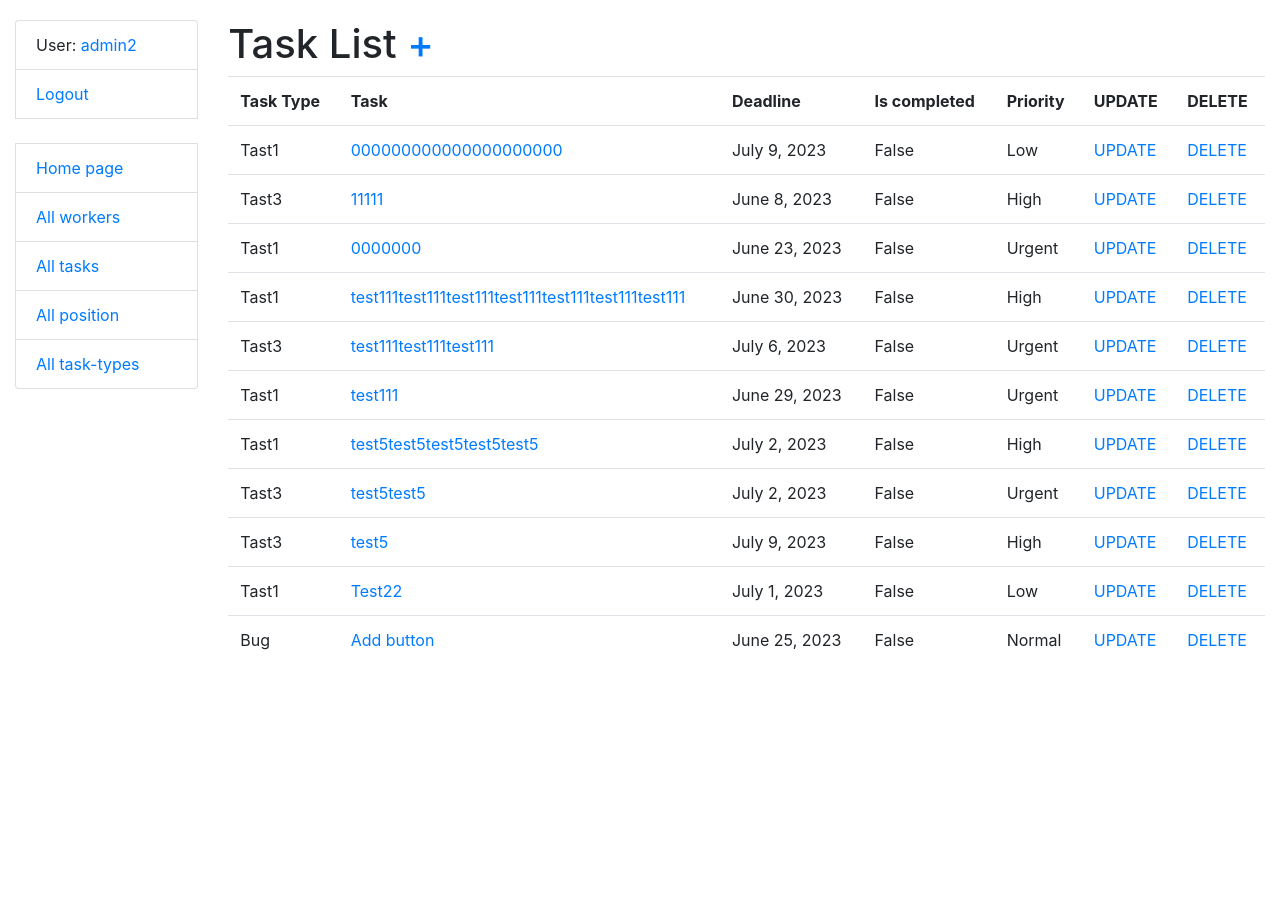
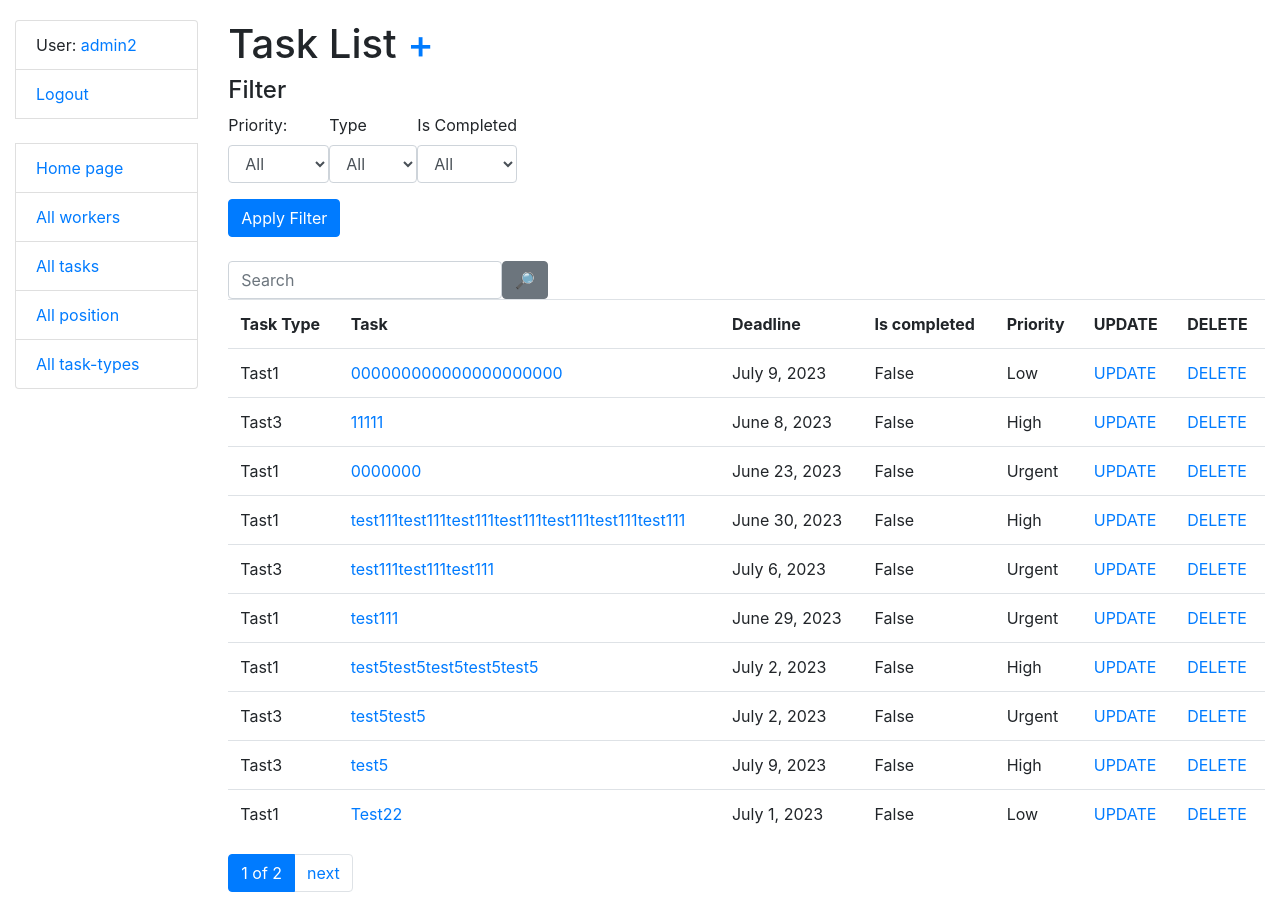
Before and after one commit to xtina999/it-company-task-manager, a Django app: page /tasks/ in a window 1280 px wide. Before the commit the page ends 650 px from the top, so only its background shows below. Run offline with Django 4.2, Linux system fonts and the light colour scheme; a user stored in the database is signed in; data comes from the database, SQL or seed files in the repository; both versions use the stored data as it was after the commit; some libraries are stand-ins or nearby versions.

Commit message:
Add pagination, search bar and filter to the Task list page

```diff
--- a/task_manager/forms.py
+++ b/task_manager/forms.py
@@ -3,7 +3,7 @@ from django.contrib.auth import get_user_model
 from django.forms import PasswordInput, DateInput
 from django.contrib.auth.forms import UserCreationForm
 
-from task_manager.models import Worker, Task
+from task_manager.models import Worker, Task, TaskType
 
 
 class WorkerCreateForm(forms.ModelForm):
@@ -47,3 +47,12 @@ class TaskForm(forms.ModelForm):
             "task_type",
             "assignees"
         ]
+
+
+class TaskSearchForm(forms.Form):
+    name = forms.CharField(
+        max_length=255,
+        required=False,
+        label="",
+        widget=forms.TextInput(attrs={"placeholder": "Search"}),
+    )
--- /dev/null
+++ b/task_manager/templatetags/query_transform.py
@@ -0,0 +1,15 @@
+from django import template
+
+register = template.Library()
+
+
+@register.simple_tag
+def query_transform(request, **kwargs):
+    updated = request.GET.copy()
+    for k, v in kwargs.items():
+        if v is not None:
+            updated[k] = v
+        else:
+            updated.pop(k, 0)
+
+    return updated.urlencode()
--- a/task_manager/views.py
+++ b/task_manager/views.py
@@ -4,7 +4,7 @@ from django.shortcuts import render
 from django.views import generic
 from django.urls import reverse_lazy
 
-from task_manager.forms import WorkerUpdateForm, WorkerCreateForm, TaskForm
+from task_manager.forms import WorkerUpdateForm, WorkerCreateForm, TaskForm, TaskSearchForm
 from task_manager.models import (
     Worker,
     Task,
@@ -48,7 +48,36 @@ class WorkerDeleteView(LoginRequiredMixin, generic.DeleteView):
 
 class TaskListView(LoginRequiredMixin, generic.ListView):
     model = Task
-    queryset = Task.objects.select_related("task_type")
+    paginate_by = 10
+
+    def get_context_data(self, *, object_list=None, **kwargs) -> dict:
+        context = super().get_context_data(**kwargs)
+        name = self.request.GET.get("name", "")
+        context["task_types"] = TaskType.objects.all()
+        context["search_form"] = TaskSearchForm(initial={
+            "name": name
+        })
+
+        return context
+
+    def get_queryset(self):
+        queryset = Task.objects.select_related("task_type")
+        priority = self.request.GET.get("priority")
+        task_type = self.request.GET.get("task_type")
+        is_completed = self.request.GET.get("is_completed")
+        form = TaskSearchForm(self.request.GET)
+
+        if priority:
+            queryset = queryset.filter(priority=priority)
+        if task_type:
+            queryset = queryset.filter(task_type=task_type)
+        if is_completed:
+            is_completed = True if is_completed == "true" else False
+            queryset = queryset.filter(is_completed=is_completed)
+        if form.is_valid():
+            queryset = queryset.filter(name__icontains=form.cleaned_data["name"])
+
+        return queryset
 
 
 class TaskDetailView(LoginRequiredMixin, generic.DetailView):
--- /dev/null
+++ b/templates/includes/pagination.html
@@ -0,0 +1,21 @@
+{% load query_transform %}
+{% if is_paginated %}
+  <ul class="pagination">
+    {% if page_obj.has_previous %}
+      <li class="page-item">
+        <a href="?{% query_transform request page=previous.next_page_number %}" class="page-link">prev</a>
+      </li>
+    {% endif %}
+
+    <li class="page-item active">
+      <span class="page-link">{{ page_obj.number }} of {{ paginator.num_pages }}</span>
+    </li>
+
+    {% if page_obj.has_next %}
+      <li class="page-item">
+        <a href="?{% query_transform request page=page_obj.next_page_number %}" class="page-link">next</a>
+      </li>
+
+    {% endif %}
+  </ul>
+{% endif %}
--- a/templates/task_manager/task_list.html
+++ b/templates/task_manager/task_list.html
@@ -1,4 +1,5 @@
 {% extends "base.html" %}
+{% load crispy_forms_filters %}
 
 {% block content %}
   <h1>
@@ -7,6 +8,48 @@
       +
     </a>
   </h1>
+  <div>
+    <form method="GET">
+      <h4>Filter</h4>
+      <div class="d-flex">
+        <div class="form-group">
+          <label for="priority">Priority:</label>
+          <select name="priority" id="priority" class="form-control">
+              <option value="">All</option>
+              <option value="Low">Low</option>
+              <option value="Urgent">Urgent</option>
+              <option value="High">High</option>
+              <option value="Normal">Normal</option>
+          </select>
+      </div>
+      <div class="form-group">
+          <label for="task_type">Type</label>
+          <select name="task_type" id="task_type" class="form-control">
+              <option value="">All</option>
+              {% for task_type in task_types %}
+                  <option value="{{ task_type.pk }}">{{ task_type.name }}</option>
+              {% endfor %}
+          </select>
+      </div>
+      <div class="form-group">
+            <label for="is_completed">Is Completed</label>
+            <select name="is_completed" id="is_completed" class="form-control">
+                <option value="">All</option>
+                <option value="true">Yes</option>
+                <option value="false">No</option>
+            </select>
+        </div>
+      </div>
+
+      <button type="submit" class="btn btn-primary">Apply Filter</button>
+    </form>
+  </div>
+  <br>
+  <form action="" method="get" class="form-inline">
+    {{ search_form|crispy }}
+    <input class="btn btn-secondary" type="submit" value="🔎">
+  </form>
+
   {% if task_list %}
     <table class="table">
       <tr>
@@ -34,6 +77,10 @@
       </tr>
     {% endfor %}
     </table>
+    {% block pagination %}
+      {% include "includes/pagination.html" %}
+    {% endblock %}
+
   {% else %}
     <p> The are no task in company </p>
   {% endif %}
```
Also changed, not shown: db.sqlite3.
